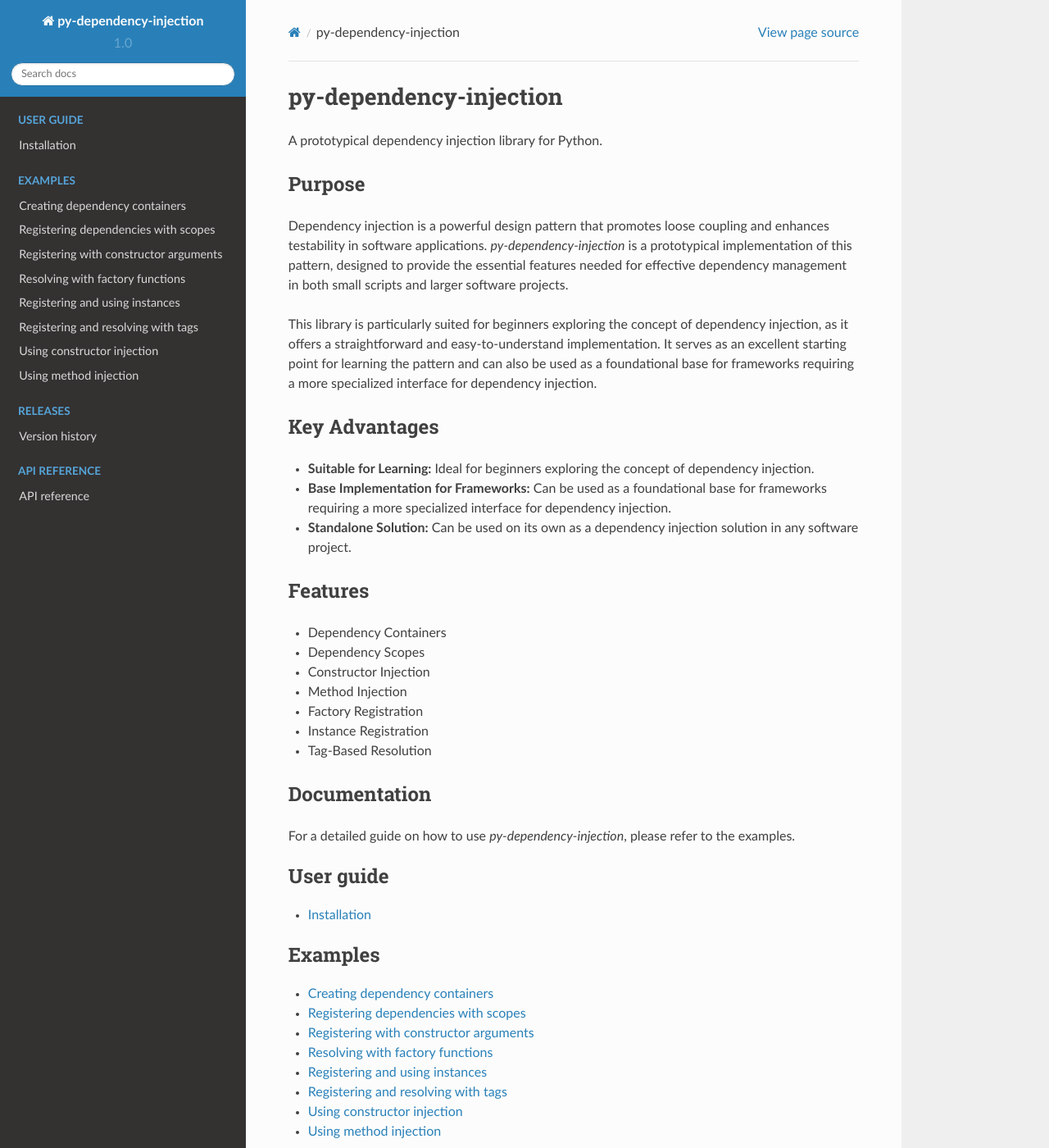
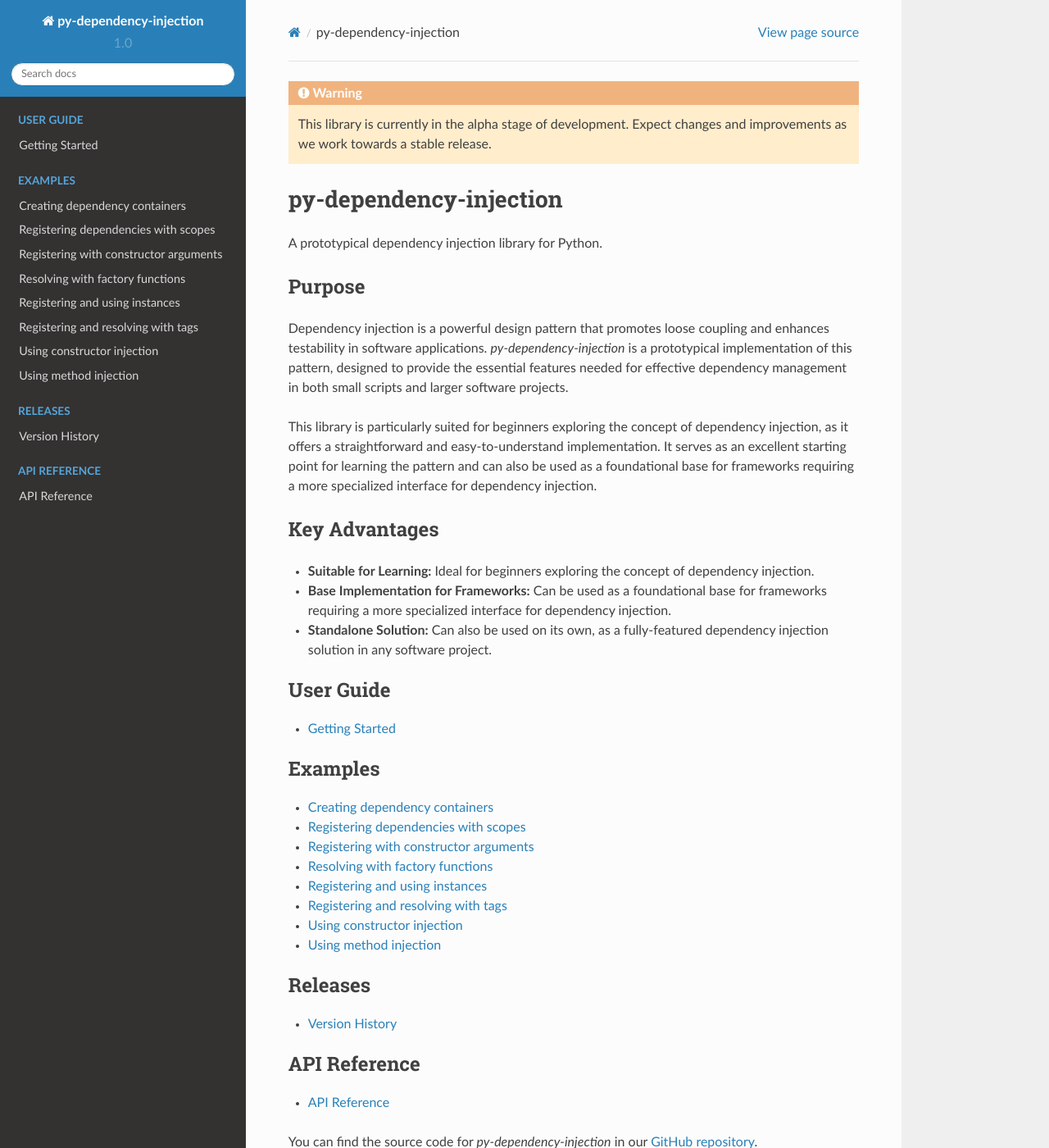
Before and after one commit to runemalm/py-dependency-injection, a Sphinx documentation site: the page built from docs/index.rst, in a window 1280 px wide and 1400 px high. Shown: the whole window at 82% size. Built offline with Sphinx 7.4.7 and the Read the Docs theme 2.0.0, drawn with Linux system fonts in a browser that asks for light colours; some of the changed text lies outside the part shown.

Commit message:
Update documentation.

```diff
--- a/docs/index.rst
+++ b/docs/index.rst
@@ -1,3 +1,7 @@
+.. warning::
+
+   This library is currently in the alpha stage of development. Expect changes and improvements as we work towards a stable release.
+
 py-dependency-injection
 =======================
 
@@ -15,28 +19,12 @@ Key Advantages
 
 - **Suitable for Learning:** Ideal for beginners exploring the concept of dependency injection.
 - **Base Implementation for Frameworks:** Can be used as a foundational base for frameworks requiring a more specialized interface for dependency injection.
-- **Standalone Solution:** Can be used on its own as a dependency injection solution in any software project.
-
-Features
---------
-
-- Dependency Containers
-- Dependency Scopes
-- Constructor Injection
-- Method Injection
-- Factory Registration
-- Instance Registration
-- Tag-Based Resolution
-
-Documentation
--------------
-
-For a detailed guide on how to use `py-dependency-injection`, please refer to the examples.
+- **Standalone Solution:** Can also be used on its own, as a fully-featured dependency injection solution in any software project.
 
 .. userguide-docs:
 .. toctree::
   :maxdepth: 1
-  :caption: User guide
+  :caption: User Guide
 
   userguide
 
@@ -61,4 +49,4 @@ For a detailed guide on how to use `py-dependency-injection`, please refer to th
 
   py-modindex
 
-You can find the source code for `py-dependency-injection` on `GitHub <https://github.com/runemalm/py-dependency-injection>`_.
+You can find the source code for `py-dependency-injection` in our `GitHub repository <https://github.com/runemalm/py-dependency-injection>`_.
--- a/docs/py-modindex.rst
+++ b/docs/py-modindex.rst
@@ -1,2 +1,2 @@
-API reference
+API Reference
 =============
--- a/docs/userguide.rst
+++ b/docs/userguide.rst
@@ -1,6 +1,9 @@
-############
+###############
+Getting Started
+###############
+
 Installation
-############
+---------------
 
 Install using `pip <http://pypi.python.org/pypi/pip/>`_::
 
```
Also changed, not shown: other parts of docs/index.rst (+2 -2 lines), docs/concepts.rst (deleted, +0 -67 lines), docs/examples.rst (+24 -5 lines), docs/releases.rst (renamed from docs/versionhistory.rst, +4 -4 lines).
